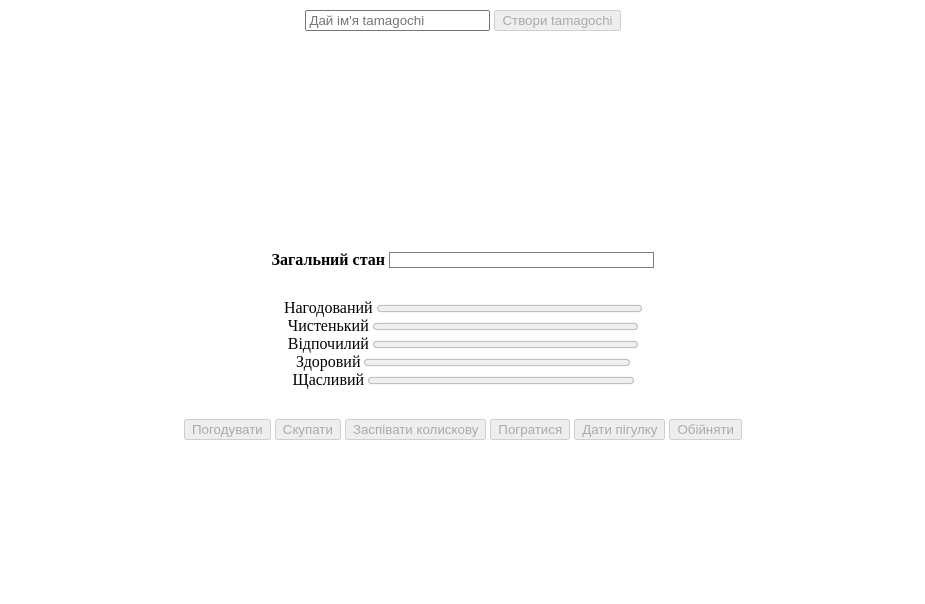
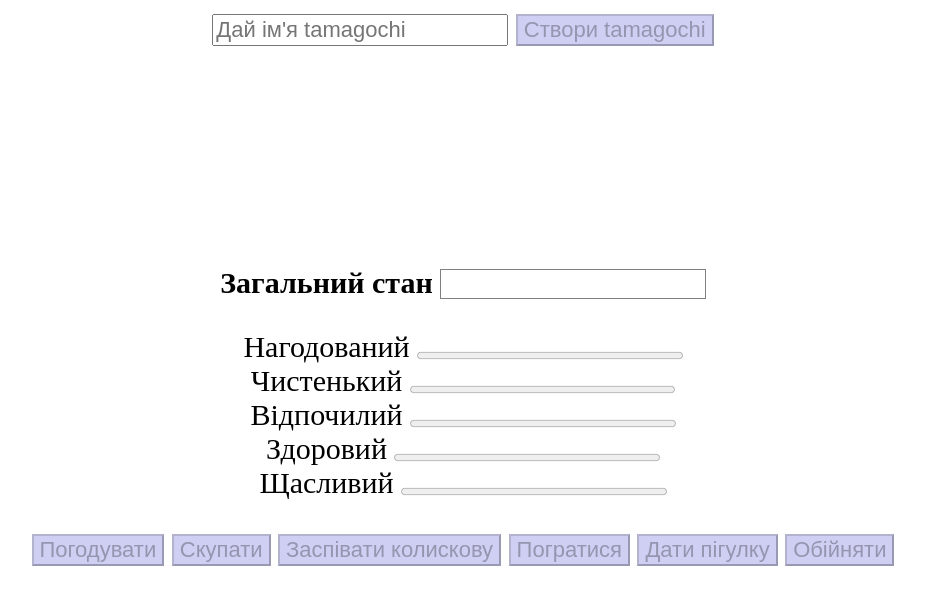
Before and after one commit to NataliyaKoval/GeekHub, a plain HTML site: page homework3/tamagochi/index.html in a window 1280 px wide. Shown: the whole page, without its empty margins (177-1102 px from the left). Drawn offline with Linux system fonts and the light colour scheme.

Commit message:
correction

```diff
--- a/homework3/tamagochi/index.html
+++ b/homework3/tamagochi/index.html
@@ -10,8 +10,8 @@
     <div class="wrapper">
         <div class="creation">
             <form action="#">
-                <input type="text" placeholder="Дай ім'я tamagochi" data-input>
-                <button disabled class="creationButton" data-creation>Створи tamagochi</button>
+                <input class="inputName" type="text" placeholder="Дай ім'я tamagochi" data-input>
+                <button disabled class="button" class="creationButton" data-creation>Створи tamagochi</button>
             </form>
         </div>
         <div class="imgTamagochi" data-img></div>
@@ -41,12 +41,12 @@
             <progress class="progress" data-happiness value="" max="100">
         </div>
         <div class="buttons">
-            <button data-feed>Погодувати</button>
-            <button data-wash>Скупати</button>
-            <button data-sleep>Заспівати колискову</button>
-            <button data-play>Погратися</button>
-            <button data-medicate>Дати пігулку</button>
-            <button data-hugs>Обійняти</button>
+            <button class="button" data-feed>Погодувати</button>
+            <button class="button" data-wash>Скупати</button>
+            <button class="button" data-sleep>Заспівати колискову</button>
+            <button class="button" data-play>Погратися</button>
+            <button class="button" data-medicate>Дати пігулку</button>
+            <button class="button" data-hugs>Обійняти</button>
         </div>
     </div>
     <script src="script.js"></script>
--- a/homework3/tamagochi/script.js
+++ b/homework3/tamagochi/script.js
@@ -69,7 +69,7 @@ function getName() {
     input.value = '';
 }
 
-function btnDisabled() {
+function switchButtonState() {
     if (input.value.length < 3) {
         creationButton.disabled = 1;
     } else {
@@ -77,7 +77,7 @@ function btnDisabled() {
     }
 }
 
-input.addEventListener('keyup', btnDisabled);
+input.addEventListener('keyup', switchButtonState);
 creationButton.addEventListener('click', create);
 creationButton.addEventListener('click', getName);
 
@@ -93,15 +93,15 @@ medicateButton.addEventListener('click', () => tamagochi.medicate());
 
 hugsButton.addEventListener('click', () => tamagochi.hugs());
 
-function howAreYou() {
+function getLifeValue() {
     let arrOfValues = Array.of(bellyful.value, cleanness.value, rest.value, health.value, happiness.value);
     let sumValues = arrOfValues.reduce((accumulator, currentValue) => accumulator + currentValue, 0
     );
     let lifeValue = sumValues / arrOfValues.length;
     life.value = lifeValue;
-    goodbye();
+    killTamagochi();
 }
-setInterval(howAreYou, 500);
+setInterval(getLifeValue, 500);
 
 function reduceValues() {
     let random = Math.floor(Math.random() * 10);
@@ -119,7 +119,7 @@ function reduceValues() {
 }
 setInterval(reduceValues, 1000);
 
-function goodbye() {
+function killTamagochi() {
     if (life.value === 0) {
         img.src = 'img/dead-smile.jpg';
         text.innerText = 'Господар з тебе не дуже.';
@@ -129,7 +129,6 @@ function goodbye() {
         playButton.disabled = true;
         hugsButton.disabled = true;
         medicateButton.disabled = true;
-
     } else {
         feedButton.disabled = false;
         washButton.disabled = false;
@@ -138,5 +137,4 @@ function goodbye() {
         hugsButton.disabled = false;
         medicateButton.disabled = false;
     }
-
 }
--- a/homework3/tamagochi/style.css
+++ b/homework3/tamagochi/style.css
@@ -33,7 +33,7 @@
   width: 70%;
   margin: 10px auto;
   text-align: center;
-
+  font-size: 30px;
 }
 
 .total {
@@ -46,5 +46,14 @@
 
 .text {
   color: rgb(185, 101, 22);
-  font-size: 20px;
+  font-size: 30px;
 }
+
+.button {
+  font-size: 22px;
+  background-color: rgba(126, 126, 224, 0.371);
+}
+
+.inputName {
+  font-size: 22px;
+}
```
